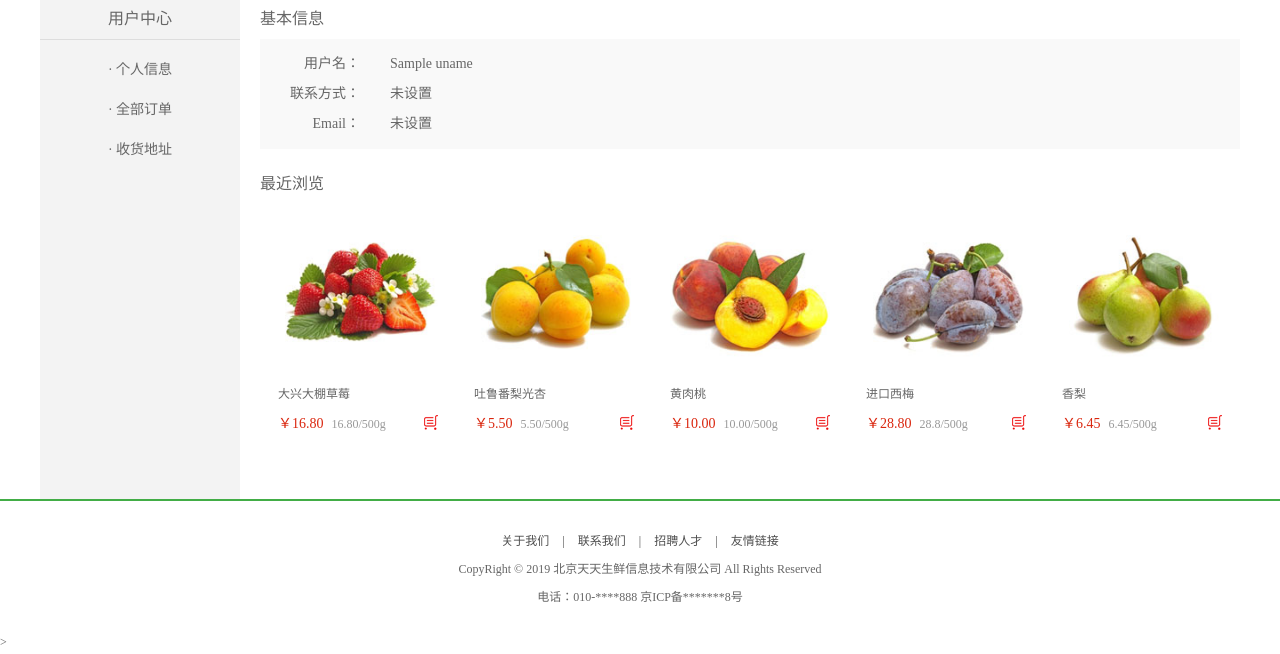
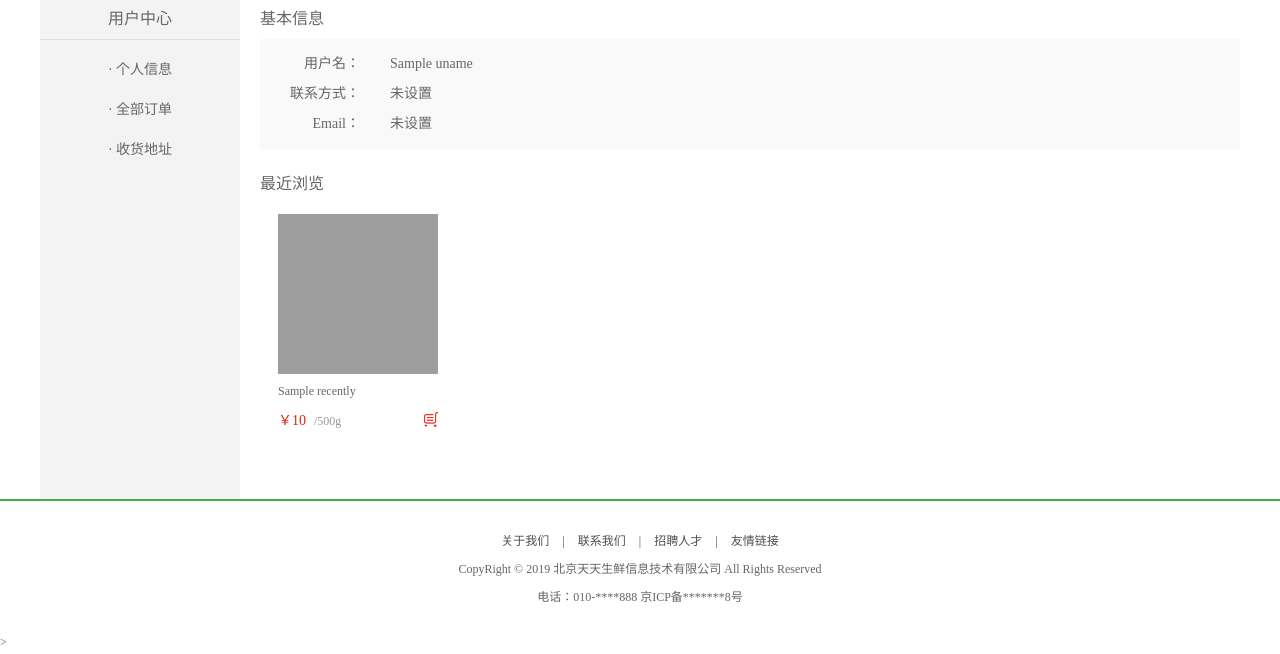
Before and after one commit to zx2100/dailyFresh, a Django app: template templates/user/user_center_info.html in a window 1280 px wide. Shown: the part 146-800 px from the top of the page. Run offline with Django 3.2, Linux system fonts and the light colour scheme; the template is opened without the code that fills it: most values are stand-ins (such as "Sample title", 1, 10 or a date in 2020); grey boxes are pictures that could not be loaded.

Commit message:
完成最近浏览商品

```diff
--- a/templates/goods_base.html
+++ b/templates/goods_base.html
@@ -3,7 +3,7 @@
 
 
 <div class="search_bar clearfix">
-	<a href="index.html" class="logo fl"><img src="/static/site/images/logo.png"></a>
+	<a href="/" class="logo fl"><img src="/static/site/images/logo.png"></a>
 	<div class="search_con fl">
 		<input type="text" class="input_text fl" name="" placeholder="搜索商品">
 		<input type="button" class="input_btn fr" name="" value="搜索">
--- a/templates/user/user_center_info.html
+++ b/templates/user/user_center_info.html
@@ -14,55 +14,17 @@
 			<h3 class="common_title2">最近浏览</h3>
 			<div class="has_view_list">
 				<ul class="goods_type_list clearfix">
-			<li>
-				<a href="../goods/detail.html"><img src="/static/user/images/goods/goods003.jpg"></a>
-				<h4><a href="../goods/detail.html">大兴大棚草莓</a></h4>
-				<div class="operate">
-					<span class="prize">￥16.80</span>
-					<span class="unit">16.80/500g</span>
-					<a href="#" class="add_goods" title="加入购物车"></a>
-				</div>
-			</li>
-
-			<li>
-				<a href="#"><img src="/static/user/images/goods/goods004.jpg"></a>
-				<h4><a href="#">吐鲁番梨光杏</a></h4>
-				<div class="operate">
-					<span class="prize">￥5.50</span>
-					<span class="unit">5.50/500g</span>
-					<a href="#" class="add_goods" title="加入购物车"></a>
-				</div>
-			</li>
-
-			<li>
-				<a href="#"><img src="/static/user/images/goods/goods005.jpg"></a>
-				<h4><a href="#">黄肉桃</a></h4>
-				<div class="operate">
-					<span class="prize">￥10.00</span>
-					<span class="unit">10.00/500g</span>
-					<a href="#" class="add_goods" title="加入购物车"></a>
-				</div>
-			</li>
-
-			<li>
-				<a href="#"><img src="/static/user/images/goods/goods006.jpg"></a>
-				<h4><a href="#">进口西梅</a></h4>
-				<div class="operate">
-					<span class="prize">￥28.80</span>
-					<span class="unit">28.8/500g</span>
-					<a href="#" class="add_goods" title="加入购物车"></a>
-				</div>
-			</li>
-
-			<li>
-				<a href="#"><img src="/static/user/images/goods/goods007.jpg"></a>
-				<h4><a href="#">香梨</a></h4>
-				<div class="operate">
-					<span class="prize">￥6.45</span>
-					<span class="unit">6.45/500g</span>
-					<a href="#" class="add_goods" title="加入购物车"></a>
-				</div>
-			</li>
+			{%for i in recently%}
+				<li>
+					<a href='{%url "goods:detail"%}?item={{ i.id }}'><img src="/static/site/images/{{i.pic}}"></a>
+					<h4><a href='{%url "goods:detail"%}?item={{ i.id }}'>{{i.title}}</a></h4>
+					<div class="operate">
+						<span class="prize">￥{{i.price}}</span>
+						<span class="unit">/500g</span>
+						<a href="#" class="add_goods" title="加入购物车"></a>
+					</div>
+				</li>
+			{%endfor%}
 		</ul>
 	</div>
 	</div>
--- a/user/urls.py
+++ b/user/urls.py
@@ -5,7 +5,7 @@ urlpatterns = [
     url(r"^$", views.index),
     url(r"^register$", views.register),
     url(r"^register_handler$", views.register_handler),
-    url(r"^login$", views.login, name="user_login"),
+    url(r"^login$", views.user_login, name="user_login"),
     url(r"^register_exist$", views.register_exist),
     url(r"^login_handler$", views.login_handler),
     url(r"^user_center_info$", views.user_center_info),
```
Also changed, not shown: goods/views.py (+34 -5 lines), templates/goods/index.html (+1 -13 lines), templates/user/login.html (+2 -6 lines), user/views.py (+61 -42 lines).
